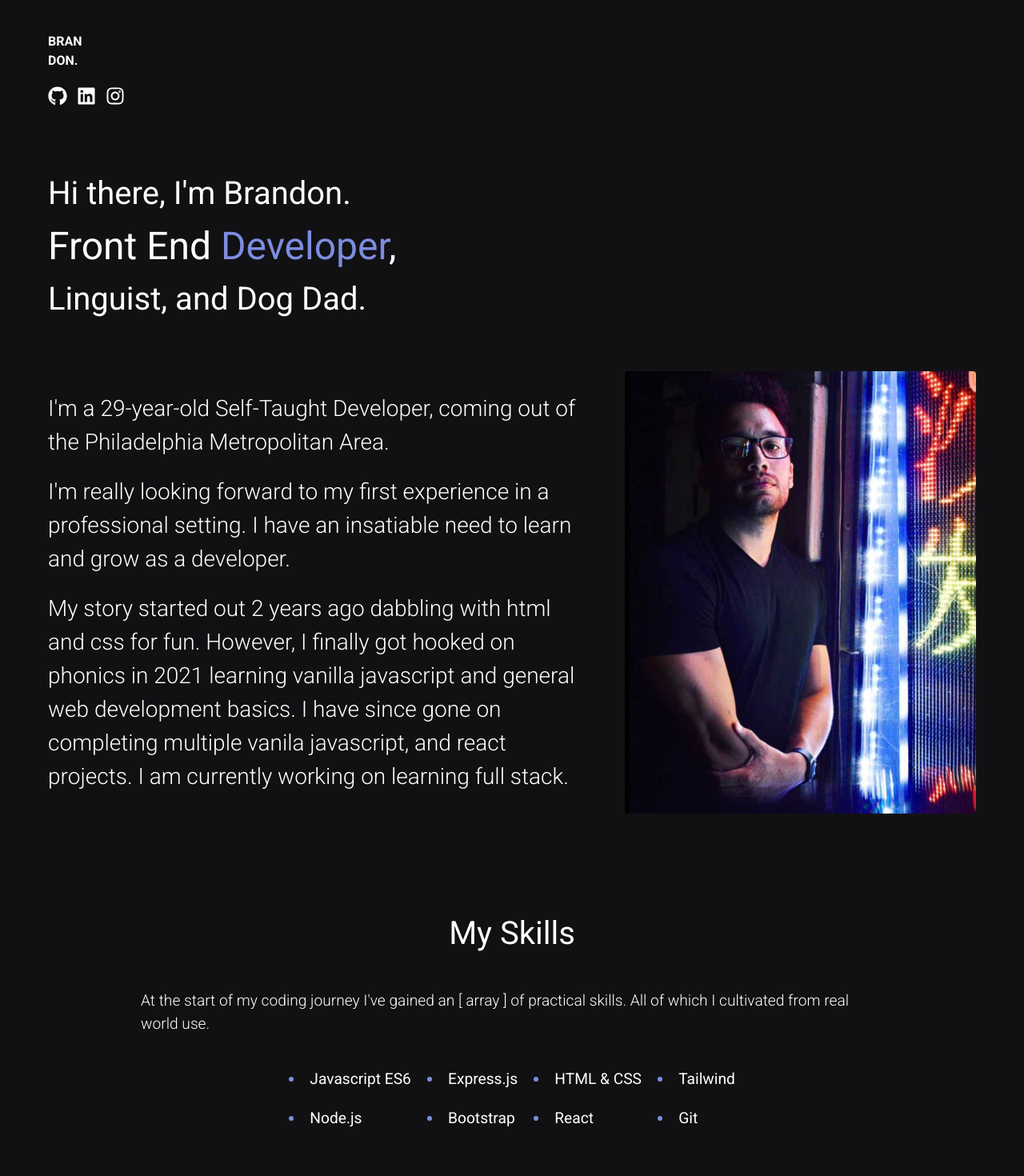
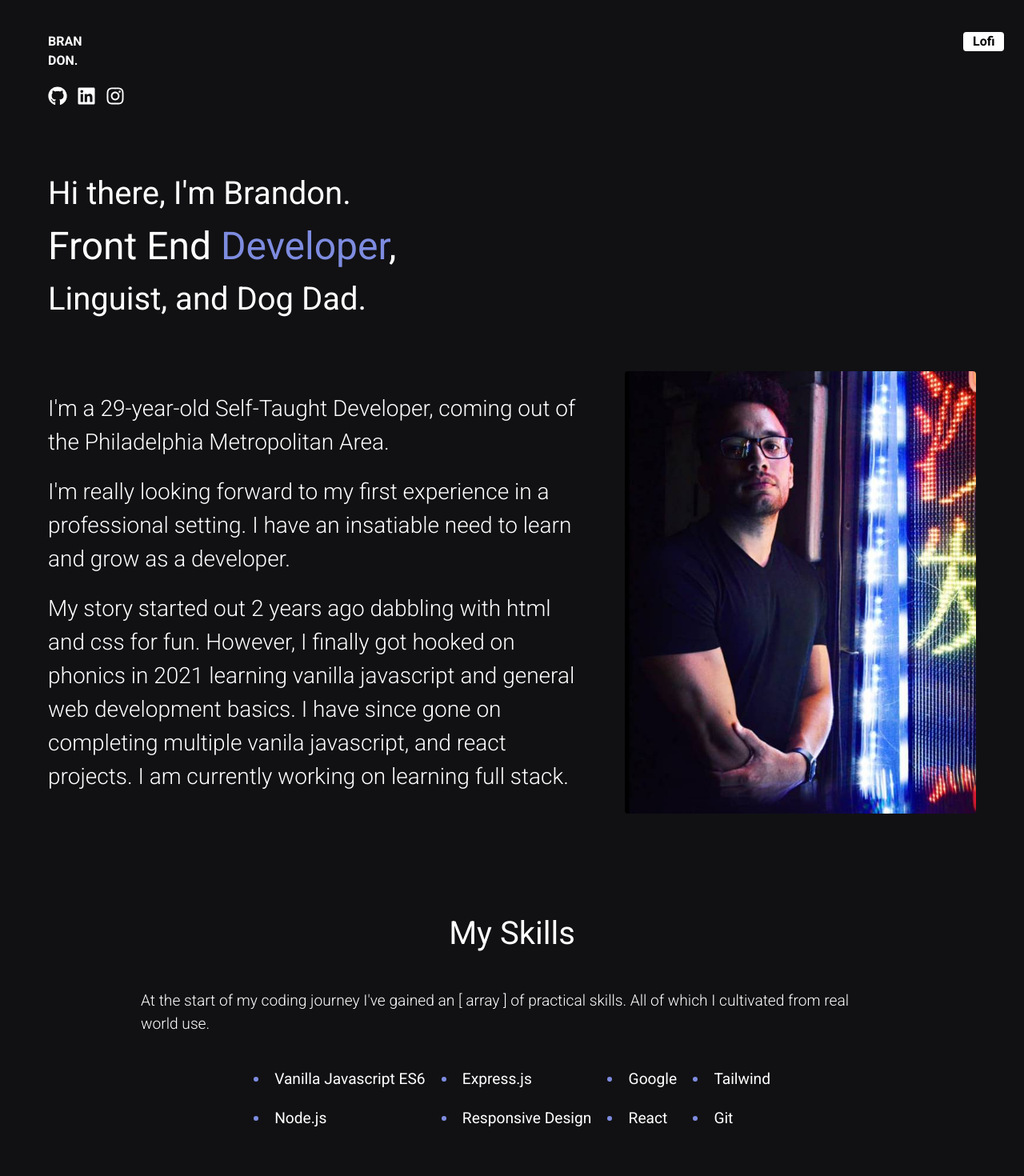
Before and after one commit to BrandonCarp/portfolio, a React (Create React App) app: page / in a window 1280 px wide. Shown: the top 1470 px of the page at 80% size. Built offline with nearby package versions, Linux system fonts and the light colour scheme.

Commit message:
play button

```diff
--- a/src/Components/Header.js
+++ b/src/Components/Header.js
@@ -1,12 +1,33 @@
-import React from "react";
+import { useState, useRef } from "react";
 import { FaGithub } from "react-icons/fa";
 import { FaLinkedin } from "react-icons/fa";
 import { FaInstagram } from "react-icons/fa";
 import myImage from "./imgs/me.jpg";
+import lofi from "./imgs/lofi.mp3";
 
 const Header = () => {
+  const [music, setMusic] = useState(false);
+
+  const audioRef = useRef(new Audio(lofi));
+
+  const playLofi = () => {
+    if (music) {
+      setMusic(false);
+      audioRef.current.pause();
+    } else {
+      setMusic(true);
+      audioRef.current.play();
+    }
+  };
+
   return (
-    <header className="relative mx-auto container  ">
+    <header className="relative mx-auto container ">
+      <button
+        onClick={playLofi}
+        className=" absolute left-[97%]  mt-10 bg-white text-black px-3 rounded font-bold  hover:-translate-y-1  hover:scale-110 duration-300"
+      >
+        Lofi
+      </button>
       <div className="flex flex-col items-center md:items-start pt-10">
         <div className="mb-5 pl-5">
           <h1 className="font-bold text-l md:text-base  ">BRAN</h1>
--- a/src/Components/Skills.js
+++ b/src/Components/Skills.js
@@ -14,11 +14,11 @@ const Skills = () => {
           </p>
         </div>
         <div className="marker:text-secondaryPurple   grid grid-rows-4 md:grid-rows-2 grid-flow-col gap-5  ">
-          <li className="md:text-[1.2rem]">Javascript ES6</li>
+          <li className="md:text-[1.2rem]">Vanilla Javascript ES6</li>
           <li className="md:text-[1.2rem]">Node.js</li>
           <li className="md:text-[1.2rem]">Express.js</li>
-          <li className="md:text-[1.2rem]">Bootstrap</li>
-          <li className="md:text-[1.2rem]">HTML {"&"} CSS</li>
+          <li className="md:text-[1.2rem]">Responsive Design</li>
+          <li className="md:text-[1.2rem]">Google</li>
           <li className="md:text-[1.2rem]">React</li>
           <li className="md:text-[1.2rem]">Tailwind</li>
           <li className="md:text-[1.2rem]">Git</li>
```
Also changed, not shown: 1 other file (tests, documents, lock files or other folders).
